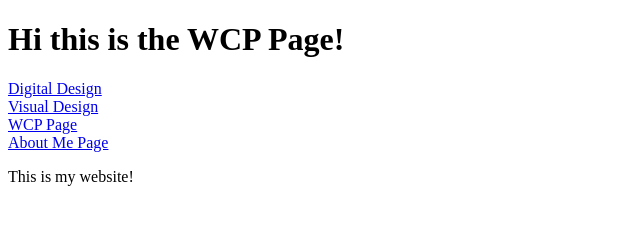
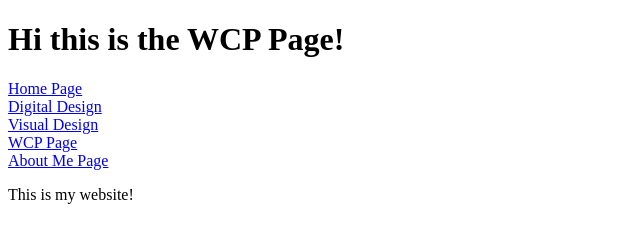
Before and after one commit to Jadaliseb/Jadaliseb.githhub.io, a plain HTML site: page wcp.html in a window 1280 px wide. Shown: the whole page, without its empty margins (0-640 px from the left). Drawn offline with Linux system fonts and the light colour scheme.

Commit message:
Update wcp.html

```diff
--- a/wcp.html
+++ b/wcp.html
@@ -9,6 +9,7 @@
   <body>
 
       <h1> Hi this is the WCP Page!</h1>
+    <a href="<a href="index.html"> Home Page </a><br>
     <a href="digitaldesign.html"> Digital Design </a><br>
     <a href="visualdesign.html"> Visual Design </a><br>
     <a href="wcp.html"> WCP Page </a><br>
```
